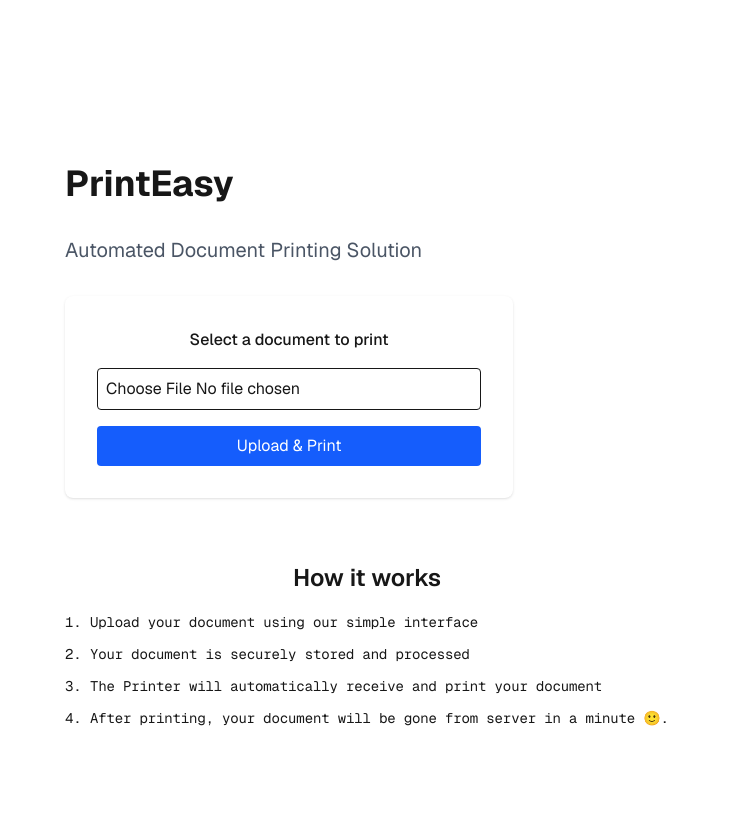
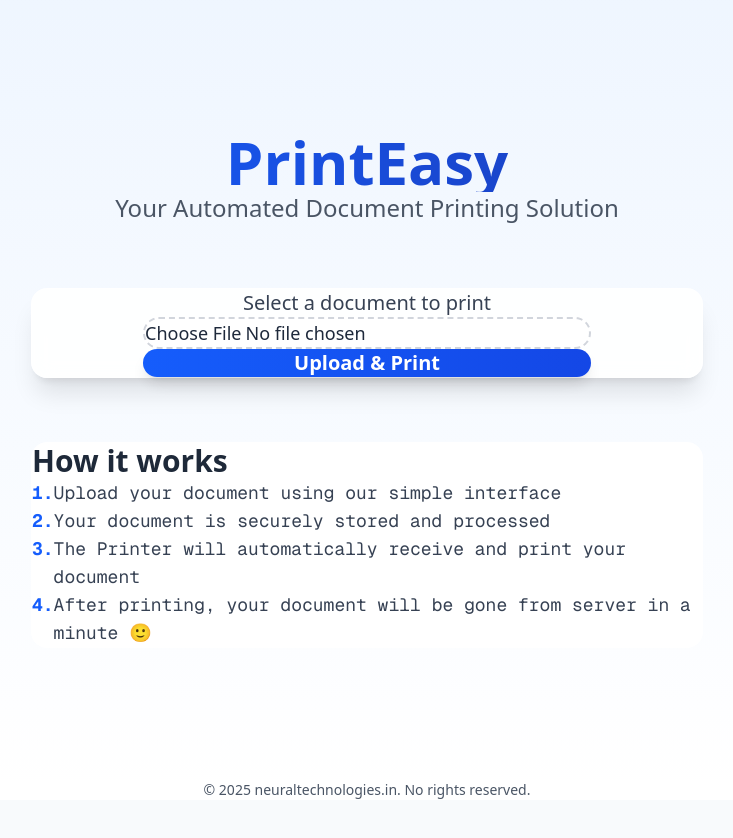
Before and after one commit to VivekjeetPatel/printeasy-v3-web, a Next.js app: page / in a window 1280 px wide. Shown: the top 838 px of the page, without its empty margins (273-1006 px from the left). After the commit the page ends 800 px from the top, so only its background shows below. Built offline with nearby package versions, Linux system fonts and the light colour scheme.

Commit message:
add resposnsiveness, footer

```diff
--- a/src/app/globals.css
+++ b/src/app/globals.css
@@ -1,8 +1,12 @@
 @import "tailwindcss";
 
 :root {
-  --background: #ffffff;
-  --foreground: #171717;
+  --background: #f8fafc;
+  --foreground: #1e293b;
+  --primary: #3b82f6;
+  --primary-hover: #2563eb;
+  --secondary: #64748b;
+  --accent: #f1f5f9;
 }
 
 @theme inline {
@@ -12,8 +16,35 @@
   --font-mono: var(--font-geist-mono);
 }
 
+* {
+  box-sizing: border-box;
+  margin: 0;
+  padding: 0;
+}
+
+html {
+  height: 100%;
+}
+
 body {
   background: var(--background);
   color: var(--foreground);
-  font-family: Arial, Helvetica, sans-serif;
+  font-family: var(--font-sans), Arial, Helvetica, sans-serif;
+  min-height: 100%;
+  line-height: 1.6;
+  -webkit-font-smoothing: antialiased;
+  -moz-osx-font-smoothing: grayscale;
 }
+
+.glass-effect {
+  background: rgba(255, 255, 255, 0.9);
+  -webkit-backdrop-filter: blur(10px);
+  backdrop-filter: blur(10px);
+  border: 1px solid rgba(255, 255, 255, 0.2);
+}
+
+@media (max-width: 640px) {
+  body {
+    font-size: 14px;
+  }
+}
--- a/src/app/layout.tsx
+++ b/src/app/layout.tsx
@@ -15,6 +15,7 @@ const geistMono = Geist_Mono({
 export const metadata: Metadata = {
   title: "Printeasy",
   description: "Automated Printing Solution",
+  viewport: "width=device-width, initial-scale=1, maximum-scale=1",
 };
 
 export default function RootLayout({
@@ -23,9 +24,9 @@ export default function RootLayout({
   children: React.ReactNode;
 }>) {
   return (
-    <html lang="en">
+    <html lang="en" className="h-full">
       <body
-        className={`${geistSans.variable} ${geistMono.variable} antialiased`}
+        className={`${geistSans.variable} ${geistMono.variable} antialiased min-h-full`}
       >
         {children}
       </body>
--- a/src/app/page.tsx
+++ b/src/app/page.tsx
@@ -52,71 +52,87 @@ export default function Home() {
   };
 
   return (
-    <div className="grid grid-rows-[20px_1fr_20px] items-center justify-items-center min-h-screen p-8 pb-20 gap-16 sm:p-20 font-[family-name:var(--font-geist-sans)]">
-      <main className="flex flex-col gap-[32px] row-start-2 items-center sm:items-start">
-        <h1 className="text-4xl font-bold text-center">PrintEasy</h1>
-        <p className="text-xl text-center text-gray-600">Automated Document Printing Solution</p>
+    <div className="min-h-screen flex flex-col bg-gradient-to-b from-blue-50 to-white">
+      <main className="flex-1 flex items-center justify-center px-4 sm:px-6 lg:px-8 py-16 sm:py-24 lg:py-32">
+        <div className="w-full max-w-2xl mx-auto flex flex-col gap-16">
+          <div className="text-center mb-16 space-y-6">
+            <h1 className="text-4xl sm:text-5xl lg:text-6xl font-bold bg-clip-text text-transparent bg-gradient-to-r from-blue-600 to-blue-800">
+              PrintEasy
+            </h1>
+            <p className="text-xl sm:text-2xl text-gray-600 max-w-2xl mx-auto">
+              Your Automated Document Printing Solution
+            </p>
+          </div>
 
-        <div className="w-full max-w-md bg-white rounded-lg shadow p-8">
-          <form onSubmit={handleUpload} className="flex flex-col gap-4">
-            <label htmlFor="file-upload" className="font-medium text-center">
+          <div className="glass-effect rounded-2xl shadow-xl p-1 sm:p-28 mb-20 transform transition-all duration-300 hover:shadow-2xl">
+            <form onSubmit={handleUpload} className="space-y-16 ">
+              <label htmlFor="file-upload" className="block text-xl font-medium text-center text-gray-700">
                 Select a document to print
               </label>
+              <div className="flex flex-col items-center">
                 <input
                   id="file-upload"
                   type="file"
                   ref={fileInputRef}
-              className="border p-2 rounded cursor-pointer hover:border-blue-500 transition-colors"
+                  className="w-full max-w-md border-2 border-dashed border-gray-300 rounded-2xl p-12 cursor-pointer hover:border-blue-500 transition-all duration-300 focus:outline-none focus:ring-2 focus:ring-blue-500 focus:border-transparent bg-white/50 text-lg"
                   disabled={uploading}
                 />
+              </div>
+              <div className="flex justify-center mt-8">
                 <button
                   type="submit"
-              className="bg-blue-600 text-white py-2 rounded hover:bg-blue-700 disabled:opacity-50 transition-colors"
+                  className="w-full max-w-md bg-gradient-to-r from-blue-600 to-blue-700 text-white py-6 px-14 rounded-2xl hover:from-blue-700 hover:to-blue-800 disabled:opacity-50 transition-all duration-300 focus:outline-none focus:ring-2 focus:ring-blue-500 focus:ring-offset-2 transform hover:scale-[1.02] active:scale-[0.98] font-semibold text-xl shadow-lg"
                   disabled={uploading}
                 >
                   {uploading ? "Uploading..." : "Upload & Print"}
                 </button>
+              </div>
               {uploading && (
-              <div className="w-full bg-gray-200 rounded h-2">
+                <div className="w-full max-w-md mx-auto bg-gray-100 rounded-full h-3 overflow-hidden">
                   <div
-                  className="bg-blue-500 h-2 rounded transition-all duration-300"
+                    className="bg-gradient-to-r from-blue-500 to-blue-600 h-full rounded-full transition-all duration-300"
                     style={{ width: `${progress}%` }}
                   ></div>
                 </div>
               )}
               {success && (
-              <div className="text-green-600 text-center font-medium">
+                <div className="text-green-600 text-center font-medium text-lg bg-green-50 py-3 px-4 rounded-lg">
                   Document uploaded successfully! It will be printed shortly.
                 </div>
               )}
               {error && (
-              <div className="text-red-600 text-center font-medium">
+                <div className="text-red-600 text-center font-medium text-lg bg-red-50 py-3 px-4 rounded-lg">
                   {error}
                 </div>
               )}
             </form>
           </div>
 
-        <div className="mt-8 text-center">
-          <h2 className="text-2xl font-semibold mb-4">How it works</h2>
-          <ol className="list-inside list-decimal text-sm/6 text-center sm:text-left font-[family-name:var(--font-geist-mono)]">
-            <li className="mb-2 tracking-[-.01em]">
-              Upload your document using our simple interface
+          <div className="glass-effect rounded-2xl p-10 sm:p-14 text-center sm:text-left mt-16">
+            <h2 className="text-2xl sm:text-3xl font-semibold mb-10 text-gray-800">How it works</h2>
+            <ol className="space-y-8 text-lg font-[family-name:var(--font-geist-mono)]">
+              <li className="flex items-start group">
+                <span className="mr-4 text-blue-600 font-bold group-hover:text-blue-700 transition-colors">1.</span>
+                <span className="text-gray-700">Upload your document using our simple interface</span>
               </li>
-            <li className="mb-2 tracking-[-.01em]">
-              Your document is securely stored and processed
+              <li className="flex items-start group">
+                <span className="mr-4 text-blue-600 font-bold group-hover:text-blue-700 transition-colors">2.</span>
+                <span className="text-gray-700">Your document is securely stored and processed</span>
               </li>
-            <li className="mb-2 tracking-[-.01em]">
-              The Printer will automatically receive and print your document
+              <li className="flex items-start group">
+                <span className="mr-4 text-blue-600 font-bold group-hover:text-blue-700 transition-colors">3.</span>
+                <span className="text-gray-700">The Printer will automatically receive and print your document</span>
               </li>
-            <li className="tracking-[-.01em]">
-              After printing, your document will be gone from server in a minute 🙂.
+              <li className="flex items-start group">
+                <span className="mr-4 text-blue-600 font-bold group-hover:text-blue-700 transition-colors">4.</span>
+                <span className="text-gray-700">After printing, your document will be gone from server in a minute 🙂</span>
               </li>
             </ol>
           </div>
+        </div>
       </main>
-      <footer className="row-start-3 flex gap-[24px] flex-wrap items-center justify-center">
-
+      <footer className="py-8 text-center text-gray-600 bg-white/50 backdrop-blur-sm mt-10">
+        <p className="text-sm">© {new Date().getFullYear()} neuraltechnologies.in. No rights reserved.</p>
       </footer>
     </div>
   );
```
Lines whose indentation alone changed are shown as unchanged.
